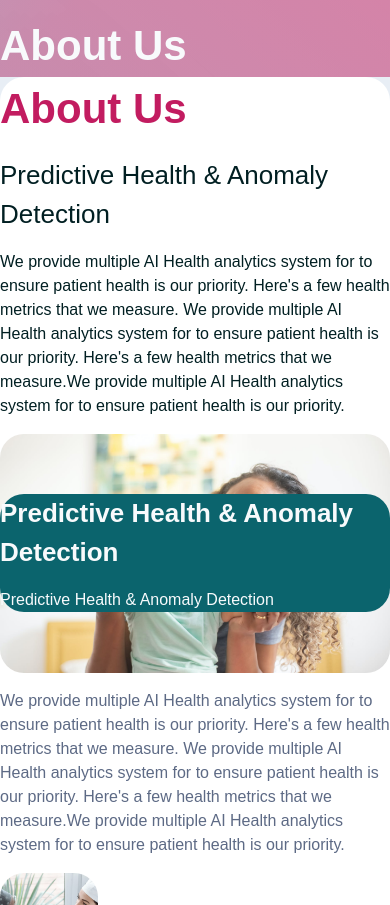
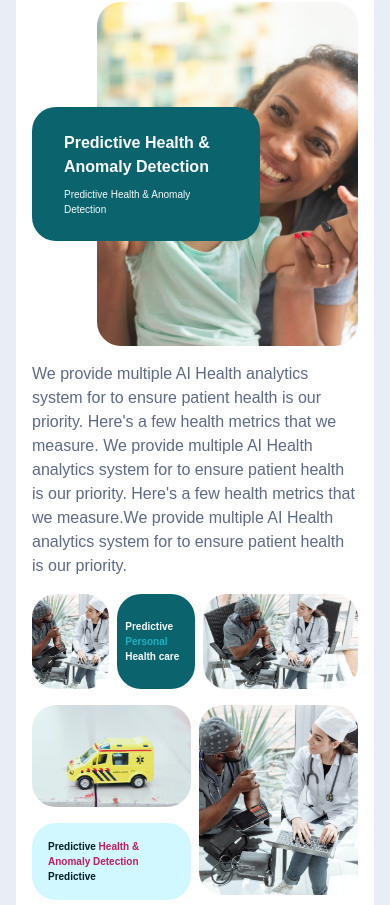
Before and after one commit to AfriKa-Sharp-Tech/mengu-medicals, a Next.js app: page /about-us in a window 390 px wide. Shown: the part 779-1684 px from the top of the page. Built offline with nearby package versions, Linux system fonts and the light colour scheme.

Commit message:
Completed responsive design of FAQ and About us pages

```diff
--- a/sections/About/AboutUS/about.module.css
+++ b/sections/About/AboutUS/about.module.css
@@ -1,26 +1,32 @@
 .container {
-    @apply flex flex-col-reverse justify-start items-start bg-off-white-200;
-    @apply xl:flex-row xl:gap-5 xl:px-16 xl:py-14;
+    @apply flex flex-col gap-4 flex-wrap justify-start items-start bg-off-white-200;
+}
+
+.container2 {
+    @apply flex flex-col-reverse px-4 py-8 gap-4 justify-start items-start bg-off-white-200;
+    @apply md:flex-row md:gap-4 md:px-8 md:py-8;
+    @apply lg:gap-5 lg:px-16 lg:py-14;
 }
 
 .containerLeft {
-    @apply flex flex-col justify-center items-start gap-6;
-    @apply xl:w-[39.1%];
+    @apply flex flex-col justify-center items-start gap-6 shrink w-full;
+    @apply md:w-[34.29%];
+    @apply lg:w-[39.1%];
 }
 
 .leftSideBar {
-    @apply flex flex-col justify-start items-start rounded-3xl overflow-clip w-full bg-white;
-    @apply xl:pb-8;
+    @apply flex flex-col justify-start items-start rounded-3xl overflow-clip w-full bg-white pb-6;
+    @apply md:pb-8;
 }
 
 .leftSideBar > h6 {
-    @apply bg-primary-300 text-white font-bold text-[26px] w-full;
-    @apply xl:px-6 xl:py-4;
+    @apply bg-primary-300 text-white font-bold text-[26px] w-full p-4;
+    @apply lg:px-6 lg:py-4;
 }
 
 .leftList {
-    @apply flex flex-col gap-6 w-full;
-    @apply xl:px-6 xl:py-4;
+    @apply flex flex-col gap-6 w-full p-4;
+    @apply lg:px-6 lg:py-4;
 }
 
 .leftItem {
@@ -32,24 +38,38 @@
 }
 
 .leftSideNews {
-    @apply flex flex-col justify-center items-center bg-secondary-100 rounded-3xl overflow-clip w-full;
-    @apply xl:p-8 xl:gap-4;
+    @apply !hidden;
+    @apply lg:!flex;
 }
 
-.leftSideNews > img {
-    @apply aspect-square object-center object-cover;
-    @apply xl:w-[245px];
+.leftSideNews2 {
+    @apply !flex !w-full shrink-0;
+    @apply lg:!hidden;
 }
 
-.leftSideNews > h6 {
+.leftSideNews,
+.leftSideNews2 {
+    @apply flex-col justify-center items-center bg-secondary-100 rounded-3xl overflow-clip w-full p-8 gap-4;
+}
+
+.leftSideNews > img,
+.leftSideNews2 > img {
+    @apply aspect-square object-center object-cover;
+    @apply lg:w-[245px];
+}
+
+.leftSideNews > h6,
+.leftSideNews2 > h6 {
     @apply text-[#200030] font-bold text-[26px];
 }
 
-.leftSideNews > p {
+.leftSideNews > p,
+.leftSideNews2 > p {
     @apply text-[#200030] font-normal text-base -mt-2 text-center;
 }
 
-.leftSideNews > h5 {
+.leftSideNews > h5,
+.leftSideNews2 > h5 {
     @apply text-[#306] font-bold text-base;
 }
 
@@ -70,16 +90,21 @@
 }
 
 .containerRight {
-    @apply rounded-3xl bg-white flex flex-col gap-4;
-    @apply xl:px-14 xl:py-8 xl:w-[60.9%];
+    @apply rounded-3xl bg-white flex flex-col gap-4 shrink px-4 py-8 w-full;
+    @apply md:w-[62.9%];
+    @apply lg:px-14 lg:py-8 lg:w-[60.9%];
 }
 
 .containerRight > h5 {
-    @apply text-secondary-400 text-[42px] font-bold;
+    @apply text-secondary-400 text-[26px] font-bold;
+    @apply md:text-[26px];
+    @apply lg:text-[42px];
 }
 
 .containerRight > h6 {
-    @apply text-primary-700 text-[26px] font-normal;
+    @apply text-primary-700 text-base font-normal;
+    @apply md:text-base;
+    @apply lg:text-[26px];
 }
 
 .containerRight > p {
@@ -99,21 +124,25 @@
 }
 
 .firstContainer {
-    @apply absolute z-20 top-1/2 -translate-y-1/2 bg-primary-500 w-fit rounded-3xl flex flex-col justify-start items-start gap-4;
-    @apply xl:px-8 xl:py-6 xl:w-[391px];
+    @apply absolute w-[70%] z-20 top-1/2 gap-2 -translate-y-1/2 px-8 py-6 bg-primary-500 rounded-3xl flex flex-col justify-start items-start;
+    @apply md:w-[65%] md:gap-2;
+    @apply lg:w-[70%] lg:gap-4;
 }
 
 .firstContainer > h6 {
-    @apply text-off-white-100 font-bold text-[26px];
+    @apply text-off-white-100 font-bold text-base;
+    @apply md:text-base;
+    @apply lg:text-[26px];
 }
 
 .firstContainer > p {
-    @apply text-off-white-100 font-normal text-base;
+    @apply text-off-white-100 font-normal text-[10px];
+    @apply md:text-[10px];
+    @apply lg:text-base;
 }
 
 .firstImage {
-    @apply rounded-3xl overflow-clip ml-auto;
-    @apply xl:w-[612px] xl:h-[344px];
+    @apply rounded-3xl overflow-clip ml-auto w-[80%] h-[344px];
 }
 
 .firstImage > img {
@@ -121,13 +150,15 @@
 }
 
 .secondContainer {
-    @apply flex flex-col justify-start items-start;
-    @apply xl:flex-row xl:gap-4;
+    @apply flex flex-row gap-2 justify-start items-start;
+    @apply md:flex-row md:gap-2;
+    @apply lg:flex-row lg:gap-4;
 }
 
 
 .secondImage1 {
-    @apply w-1/4 h-[172px] rounded-3xl overflow-clip;
+    @apply w-1/4 h-[95px] rounded-3xl overflow-clip;
+    @apply lg:h-[172px];
 }
 
 .secondImage1 > img {
@@ -135,20 +166,23 @@
 }
 
 .secondContents {
-    @apply bg-primary-500 rounded-3xl w-1/4 h-[172px];
-    @apply xl:px-4 xl:py-8;
+    @apply bg-primary-500 px-2 py-4 rounded-3xl flex justify-center items-center w-1/4 h-[95px];
+    @apply lg:px-4 lg:py-8 lg:h-[172px];
 }
 
 .secondContents > h6 {
-    @apply text-[26px] font-bold text-off-white-100;
+    @apply text-[10px] font-bold text-off-white-100;
+    @apply lg:text-[26px];
 }
 
 .secondContents > h6 > span {
-    @apply text-[26px] font-bold text-primary-300;
+    @apply text-[10px] font-bold text-primary-300;
+    @apply lg:text-[26px];
 }
 
 .secondImage2 {
-    @apply w-1/2 h-[172px] rounded-3xl overflow-clip;
+    @apply w-1/2 h-[95px] rounded-3xl overflow-clip;
+    @apply lg:h-[172px];
 }
 
 .secondImage2 > img {
@@ -156,18 +190,18 @@
 }
 
 .thirdContainer {
-    @apply flex flex-col justify-start items-start;
-    @apply xl:flex-row xl:gap-4;
+    @apply flex flex-row gap-2 justify-start items-start;
+    @apply lg:flex-row lg:gap-4;
 }
 
 .thirdLeft {
-    @apply flex flex-col gap-4;
-    @apply xl:w-1/2;
+    @apply flex flex-col gap-4 w-1/2;
 }
 
 
 .thirdLeftImage {
-    @apply w-full h-[153.5px] overflow-clip rounded-3xl;
+    @apply w-full h-[102px] overflow-clip rounded-3xl;
+    @apply lg:h-[153.5px];
 }
 
 .thirdLeftImage > img {
@@ -175,21 +209,26 @@
 }
 
 .thirdLeftContent {
-    @apply rounded-3xl bg-primary-100 h-full;
-    @apply xl:px-6 xl:py-8;
+    @apply rounded-3xl bg-primary-100 h-fit flex justify-center items-center p-4;
+    @apply lg:px-6 lg:py-8;
 }
 
 .thirdLeftContent > h6 {
-    @apply font-bold text-[26px] text-primary-700;
+    @apply font-bold text-[10px] text-primary-700;
+    @apply md:text-base;
+    @apply lg:text-[26px];
 }
 
 .thirdLeftContent > h6 > span {
-    @apply font-bold text-[26px] text-secondary-400;
+    @apply font-bold text-[10px] text-secondary-400;
+    @apply md:text-base;
+    @apply lg:text-[26px];
 }
 
 .thirdRight {
-    @apply h-[323px] overflow-clip rounded-3xl;
-    @apply xl:w-1/2;
+    @apply h-[190px] w-1/2 overflow-clip rounded-3xl;
+    @apply md:h-[220px];
+    @apply lg:h-[323px];
 }
 
 .thirdRight > img {
--- a/sections/About/AboutUS/about.section.tsx
+++ b/sections/About/AboutUS/about.section.tsx
@@ -27,6 +27,7 @@ const About: React.FC = () => {
   ];
   return (
     <section id="about-us" className={styles.container}>
+      <div className={styles.container2}>
         <div className={styles.containerLeft}>
           <div className={styles.leftSideBar}>
             <h6>About Us</h6>
@@ -75,9 +76,9 @@ const About: React.FC = () => {
             We provide multiple AI Health analytics system for to ensure patient
             health is our priority. Here's a few health metrics that we measure.
             We provide multiple AI Health analytics system for to ensure patient
-          health is our priority. Here's a few health metrics that we measure.We
-          provide multiple AI Health analytics system for to ensure patient
-          health is our priority.{" "}
+            health is our priority. Here's a few health metrics that we
+            measure.We provide multiple AI Health analytics system for to ensure
+            patient health is our priority.{" "}
           </p>
           <div className={styles.firstImageContainer}>
             <div className={styles.firstContainer}>
@@ -92,9 +93,9 @@ const About: React.FC = () => {
             We provide multiple AI Health analytics system for to ensure patient
             health is our priority. Here's a few health metrics that we measure.
             We provide multiple AI Health analytics system for to ensure patient
-          health is our priority. Here's a few health metrics that we measure.We
-          provide multiple AI Health analytics system for to ensure patient
-          health is our priority.
+            health is our priority. Here's a few health metrics that we
+            measure.We provide multiple AI Health analytics system for to ensure
+            patient health is our priority.
           </p>
           <div className={styles.secondContainer}>
             <div className={styles.secondImage1}>
@@ -128,19 +129,20 @@ const About: React.FC = () => {
             We provide multiple AI Health analytics system for to ensure patient
             health is our priority. Here's a few health metrics that we measure.
             We provide multiple AI Health analytics system for to ensure patient
-          health is our priority. Here's a few health metrics that we measure.We
-          provide multiple AI Health analytics system for to ensure patient
-          health is our priority. Here's a few health metrics that we measure.We
-          provide multiple AI Health analytics system for to ensure patient
-          health is our priority. Here's a few health metrics that we measure.We
-          provide multiple AI Health analytics system for to ensure patient
-          health is our priority. Here's a few health metrics that we measure.We
-          provide multiple AI Health analytics system for to ensure patient
-          health is our priority. Here's a few health metrics that we measure.We
-          provide multiple AI Health analytics system for to ensure patient
-          health is our priority. Here's a few health metrics that we measure.We
-          provide multiple AI Health analytics system for to ensure patient
-          health is our priority. Here's a few health metrics that we measure.
+            health is our priority. Here's a few health metrics that we
+            measure.We provide multiple AI Health analytics system for to ensure
+            patient health is our priority. Here's a few health metrics that we
+            measure.We provide multiple AI Health analytics system for to ensure
+            patient health is our priority. Here's a few health metrics that we
+            measure.We provide multiple AI Health analytics system for to ensure
+            patient health is our priority. Here's a few health metrics that we
+            measure.We provide multiple AI Health analytics system for to ensure
+            patient health is our priority. Here's a few health metrics that we
+            measure.We provide multiple AI Health analytics system for to ensure
+            patient health is our priority. Here's a few health metrics that we
+            measure.We provide multiple AI Health analytics system for to ensure
+            patient health is our priority. Here's a few health metrics that we
+            measure.
           </p>
           <div className={styles.lastImage}>
             <img src={Assets.feature2} alt="LastImage" />
@@ -149,19 +151,20 @@ const About: React.FC = () => {
             We provide multiple AI Health analytics system for to ensure patient
             health is our priority. Here's a few health metrics that we measure.
             We provide multiple AI Health analytics system for to ensure patient
-          health is our priority. Here's a few health metrics that we measure.We
-          provide multiple AI Health analytics system for to ensure patient
-          health is our priority. Here's a few health metrics that we measure.We
-          provide multiple AI Health analytics system for to ensure patient
-          health is our priority. Here's a few health metrics that we measure.We
-          provide multiple AI Health analytics system for to ensure patient
-          health is our priority. Here's a few health metrics that we measure.We
-          provide multiple AI Health analytics system for to ensure patient
-          health is our priority. Here's a few health metrics that we measure.We
-          provide multiple AI Health analytics system for to ensure patient
-          health is our priority. Here's a few health metrics that we measure.We
-          provide multiple AI Health analytics system for to ensure patient
-          health is our priority. Here's a few health metrics that we measure.
+            health is our priority. Here's a few health metrics that we
+            measure.We provide multiple AI Health analytics system for to ensure
+            patient health is our priority. Here's a few health metrics that we
+            measure.We provide multiple AI Health analytics system for to ensure
+            patient health is our priority. Here's a few health metrics that we
+            measure.We provide multiple AI Health analytics system for to ensure
+            patient health is our priority. Here's a few health metrics that we
+            measure.We provide multiple AI Health analytics system for to ensure
+            patient health is our priority. Here's a few health metrics that we
+            measure.We provide multiple AI Health analytics system for to ensure
+            patient health is our priority. Here's a few health metrics that we
+            measure.We provide multiple AI Health analytics system for to ensure
+            patient health is our priority. Here's a few health metrics that we
+            measure.
           </p>
           <div className={styles.list}>
             <div className={styles.list}>
@@ -174,20 +177,52 @@ const About: React.FC = () => {
             We provide multiple AI Health analytics system for to ensure patient
             health is our priority. Here's a few health metrics that we measure.
             We provide multiple AI Health analytics system for to ensure patient
-          health is our priority. Here's a few health metrics that we measure.We
-          provide multiple AI Health analytics system for to ensure patient
-          health is our priority. Here's a few health metrics that we measure.We
-          provide multiple AI Health analytics system for to ensure patient
-          health is our priority. Here's a few health metrics that we measure.We
-          provide multiple AI Health analytics system for to ensure patient
-          health is our priority. Here's a few health metrics that we measure.We
-          provide multiple AI Health analytics system for to ensure patient
-          health is our priority. Here's a few health metrics that we measure.We
-          provide multiple AI Health analytics system for to ensure patient
-          health is our priority. Here's a few health metrics that we measure.We
-          provide multiple AI Health analytics system for to ensure patient
-          health is our priority. Here's a few health metrics that we measure.
+            health is our priority. Here's a few health metrics that we
+            measure.We provide multiple AI Health analytics system for to ensure
+            patient health is our priority. Here's a few health metrics that we
+            measure.We provide multiple AI Health analytics system for to ensure
+            patient health is our priority. Here's a few health metrics that we
+            measure.We provide multiple AI Health analytics system for to ensure
+            patient health is our priority. Here's a few health metrics that we
+            measure.We provide multiple AI Health analytics system for to ensure
+            patient health is our priority. Here's a few health metrics that we
+            measure.We provide multiple AI Health analytics system for to ensure
+            patient health is our priority. Here's a few health metrics that we
+            measure.We provide multiple AI Health analytics system for to ensure
+            patient health is our priority. Here's a few health metrics that we
+            measure.
           </p>
+        </div>
+      </div>
+      <div className={styles.container2}>
+        <div className={styles.leftSideNews2}>
+          <img src={Assets.social} alt="TESTImage" />
+          <h6>Newsletter registration</h6>
+          <p>
+            Bleiben Sie mit unseren sorgfältig kuratierten und neuesten
+            Nachrichten auf dem Laufenden, um den Ruhestand einfacher zu
+            gestalten.
+          </p>
+          <h5>Geben Sie Ihren Namen und E-Mail Adresse ein.</h5>
+          <div className={styles.leftSideNewsButton}>
+            <Input
+              placeholder="Name Smith"
+              type="text"
+              icon={<UserIcon className={styles.inputIcon} />}
+            />
+            <Input
+              placeholder="Email@mengu.com"
+              type="text"
+              icon={<EmailIcon className={styles.inputIcon} />}
+            />
+          </div>
+          <div className={styles.leftSideNewsButton}>
+            <Button text="Submit" type={ButtonType.SEC} />
+          </div>
+          <div className={styles.caption}>
+            <p>Terms and Condition</p>
+          </div>
+        </div>
       </div>
     </section>
   );
--- a/sections/FAQ/Advertisment/advertisment.module.css
+++ b/sections/FAQ/Advertisment/advertisment.module.css
@@ -1,32 +1,41 @@
 .container {
-    @apply flex justify-center items-center;
-    @apply xl:p-16;
+    @apply flex justify-center items-center px-4 py-8;
+    @apply md:px-8 md:py-10;
+    @apply lg:p-16;
 }
 
 .advert {
-    @apply relative flex flex-col overflow-clip justify-center items-center rounded-3xl w-full;
-    @apply xl:flex-row xl:h-[403px];
+    @apply relative flex flex-col-reverse overflow-clip justify-center items-center rounded-3xl w-full;
+    @apply md:flex-row md:h-[351px];
+    @apply lg:h-[403px];
 }
 
 .advertLeft {
-    @apply flex flex-row h-full justify-start items-start p-8 bg-primary-700 gap-6;
-    @apply xl:w-[33.16%] xl:flex-col;
+    @apply flex flex-col h-full justify-start items-start p-5 bg-primary-700 gap-6;
+    @apply md:w-[35.26%] md:flex-col md:p-4 md:gap-4;
+    @apply lg:w-[33.16%] lg:flex-col lg:p-8 lg:gap-6;
 }
 
 .advertLeft > h5 {
-    @apply text-secondary-100 font-bold text-base;
+    @apply text-secondary-100 hidden font-bold text-[14px];
+    @apply md:flex;
+    @apply lg:text-base;
 }
 
 .advertLeft > h6 {
-    @apply text-off-white-100 font-bold text-[26px];
+    @apply text-off-white-100 font-bold text-[24px] text-center;
+    @apply md:text-left;
+    @apply lg:text-[26px];
 }
 
 .advertLeft > p {
-    @apply text-white font-normal text-base;
+    @apply text-white font-normal  text-[14px];
+    @apply lg:text-base;
 }
 
 .button {
-    @apply w-fit mt-2;
+    @apply w-full mt-2;
+    @apply md:w-fit;
 }
 
 .buttonIcon {
@@ -34,8 +43,9 @@
 }
 
 .advertRight {
-    @apply bg-white;
-    @apply xl:w-[66.84%];
+    @apply bg-white h-[250px] w-full;
+    @apply md:w-[64.74%] md:h-full;
+    @apply lg:w-[66.84%];
 }
 
 .advertRight > img {
@@ -43,9 +53,13 @@
 }
 
 .advertIcon {
-    @apply absolute z-50 top-[18px] right-[30px]  w-[243px] h-[91px] bg-primary-700 rounded flex justify-center items-center;
+    @apply absolute z-30 top-0 left-1/2 -translate-x-1/2  w-[98px] h-[27px] bg-primary-700 rounded flex justify-center items-center;
+    @apply md:top-[18px] md:right-[30px]  md:w-[164px] md:h-[45px] md:translate-x-0 md:left-auto;
+    @apply lg:top-[18px] lg:right-[30px]  lg:w-[243px] lg:h-[91px];
 }
 
 .menguIcon {
-    @apply h-[59px] w-[211px];
+    @apply h-[19px] w-[66px];
+    @apply md:h-[37px] md:w-[132px];
+    @apply lg:h-[59px] lg:w-[211px];
 }
--- a/sections/FAQ/Advertisment/advertisment.section.tsx
+++ b/sections/FAQ/Advertisment/advertisment.section.tsx
@@ -14,9 +14,9 @@ const Advertisment: React.FC = () => {
           <h5>Advertisement</h5>
           <h6>Formwandler Fitness | EMS Training Gummersbach</h6>
           <p>
-            Ihre Profis für gesunde Gelenke und Muskeln. Gratis Probetraining
+            Ihre Profis für gesunde Gelenke <span className="hidden lg:flex">und Muskeln. Gratis Probetraining
             mit echten Experten. Ihre Profis für gesunde Gelenke und Muskeln.
-            Ihre Profis für gesunde Gelenke und Muskeln. Ihre Profis{" "}
+            Ihre Profis für gesunde Gelenke und Muskeln. Ihre Profis</span>
           </p>
           <div className={styles.button}>
             <Button
--- a/sections/FAQ/FAQs/faqs.module.css
+++ b/sections/FAQ/FAQs/faqs.module.css
@@ -1,33 +1,36 @@
 .container {
-    @apply flex flex-col justify-center items-center;
-    @apply xl:p-16 xl:gap-[56px];
+    @apply flex flex-col justify-center items-center py-6;
+    @apply md:py-10 md:gap-14;
+    @apply lg:p-16;
     background: linear-gradient(180deg, rgba(248, 250, 252, 0.00) 0%, rgba(248, 250, 252, 0.95) 33.36%, #F8FAFC 74.09%);
 }
 
 .containerTop {
-    @apply flex flex-col justify-center items-center gap-4;
-
+    @apply flex flex-col justify-center items-center gap-4 w-full;
 }
 
 .containerTop > h6 {
-    @apply font-bold text-secondary-400 text-[26px];
+    @apply font-bold text-secondary-400 text-base;
+    @apply lg:text-[26px];
 }
 
 .containerTop > h4 {
-    @apply text-[68px] text-[#242E49] font-bold;
+    @apply text-[26px] text-[#242E49] font-bold;
+    @apply md:text-[42px];
+    @apply lg:text-[68px];
 }
 
-.containerBottom {
+/* .containerBottom {
     @apply grid grid-cols-1 gap-4;
-    @apply xl:grid-cols-2 xl:px-[116px];
-}
+    @apply lg:grid-cols-2 lg:px-[116px];
+} */
 
 .faqTypes {
-    @apply flex flex-row justify-center items-center gap-4
+    @apply flex flex-row w-full justify-start items-center gap-4 overflow-x-auto px-16 pb-6;
 }
 
 .faqType {
-    @apply outline-none w-fit px-4 py-2 rounded-md bg-primary-100 text-primary-700 font-bold text-base duration-300 ease-in-out;
+    @apply outline-none whitespace-nowrap w-fit px-4 py-2 rounded-md bg-primary-100 text-primary-700 font-bold text-base duration-300 ease-in-out;
 }
 
 .faqTypeActive {
@@ -35,8 +38,9 @@
 }
 
 .containerBottom {
-    @apply flex flex-col justify-start items-start;
-    @apply xl:flex-row xl:gap-32;
+    @apply flex flex-col-reverse px-8 justify-start items-start gap-16;
+    @apply md:px-16;
+    @apply lg:flex-row lg:gap-32;
 }
 
 .bottomLeft {
@@ -44,7 +48,9 @@
 }
 
 .bottomLeft > h5 {
-    @apply text-primary-700 font-bold text-[42px];
+    @apply text-primary-700 font-bold text-[26px];
+    @apply md:w-2/3 md:text-[42px];
+    @apply lg:w-full;
 }
 
 .bottomLeft > p {
@@ -60,7 +66,8 @@
 }
 
 .accordion {
-    @apply flex flex-row gap-[10px] overflow-clip max-h-[56px] justify-start items-start rounded-md bg-white p-4 duration-300 ease-in-out;
+    @apply flex flex-row gap-[10px] overflow-clip max-h-[95px] justify-start items-start rounded-md bg-white p-4 duration-300 ease-in-out;
+    /* @apply lg:max-h-[56] */
     box-shadow: 0px 4px 10px 0px rgba(0, 0, 0, 0.25);
 }
 
```
Also changed, not shown: sections/HomeHeader/header.module.css (+4 -4 lines). Lines whose indentation alone changed are shown as unchanged.
